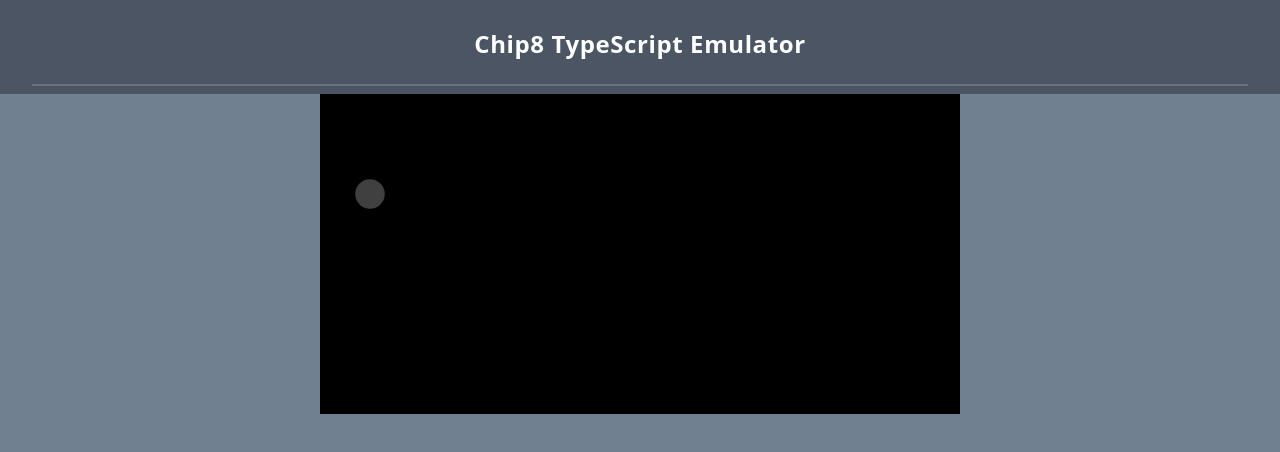
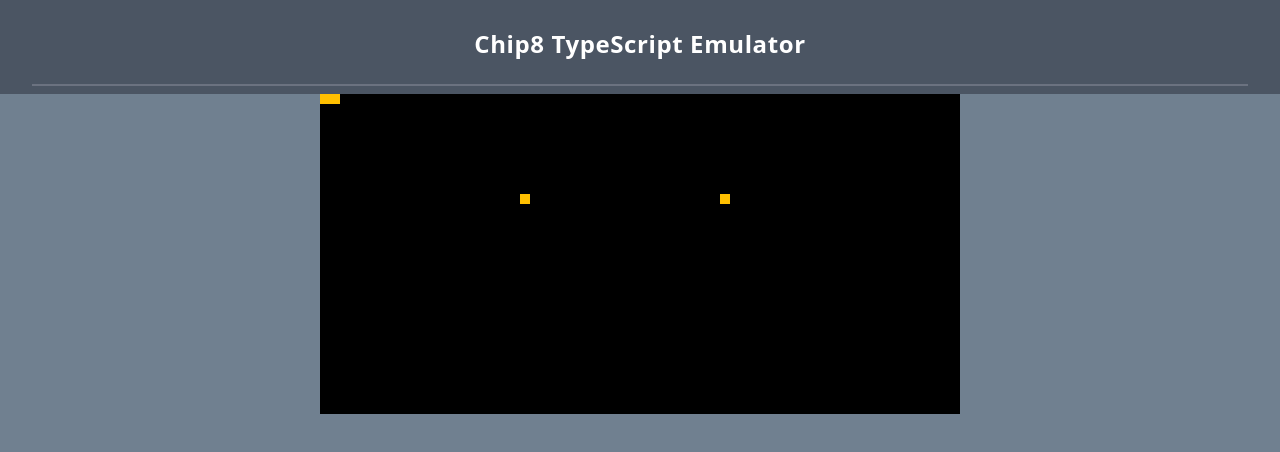
Before and after one commit to technicallynicholas/chip8ts, a React (Vite) app: page / in a window 1280 px wide. Shown: the top 452 px of the page. Built offline with nearby package versions, Linux system fonts and the light colour scheme.

Commit message:
Further modularized renderer/canvas logic.

```diff
--- a/src/App.tsx
+++ b/src/App.tsx
@@ -2,19 +2,15 @@ import { useState } from "react";
 import "./styles/App.css";
 import Header from "./components/header";
 import Canvas from "./components/canvas";
+import Emulator from "./chip8emu/emulator";
 
 function App() {
-  const draw = (ctx: CanvasRenderingContext2D, frameCount: number) => {
-    ctx.clearRect(0, 0, ctx.canvas.width, ctx.canvas.height);
-    ctx.fillStyle = "#404040";
-    ctx.beginPath();
-    ctx.arc(50, 100, 20 * Math.sin(frameCount * 0.05) ** 2, 0, 2 * Math.PI);
-    ctx.fill();
-  };
+  const emulator = new Emulator();
+
   return (
     <div className="App">
       <Header />
-      <Canvas draw={draw} width={640} height={320} />
+      <Canvas draw={emulator.draw} width={640} height={320} />
     </div>
   );
 }
--- a/src/chip8emu/emulator.ts
+++ b/src/chip8emu/emulator.ts
@@ -2,25 +2,12 @@ import Renderer from "../chip8emu/renderer";
 import Speaker from "../chip8emu/speaker";
 
 export default class Emulator {
-  constructor() {}
-
-  setCanvasTarget(canvasId: string) {
-    const canvas = document.getElementById(canvasId);
-    console.log(canvas);
-    if (canvas instanceof HTMLCanvasElement) {
-      canvas.style.backgroundColor = "black";
-      const renderer = new Renderer(
-        canvas.getContext("2d")!,
-        canvas.width,
-        canvas.height,
-        10
-      );
-      renderer.testRender();
-      renderer.render();
-      const speaker = new Speaker();
-      speaker.play(440);
-    } else {
-      console.log("Canvas failed to attach.");
-    }
+  renderer: Renderer;
+  constructor() {
+    this.renderer = new Renderer(10);
+    this.renderer.testRender();
   }
+  draw = (ctx: CanvasRenderingContext2D, frameCount: number) => {
+    this.renderer.render(ctx);
+  };
 }
--- a/src/chip8emu/renderer.ts
+++ b/src/chip8emu/renderer.ts
@@ -1,7 +1,4 @@
 export default class Renderer {
-  private ctx: CanvasRenderingContext2D;
-  private resX: number;
-  private resY: number;
   private scale: number;
   private cols: number;
   private rows: number;
@@ -9,16 +6,8 @@ export default class Renderer {
   private fgColor: string;
   private display: Array<number>;
 
-  constructor(
-    canvasContext: CanvasRenderingContext2D,
-    resolutionX: number,
-    resolutionY: number,
-    resolutionScale: number
-  ) {
+  constructor(resolutionScale: number) {
     //Initalization code.
-    this.ctx = canvasContext;
-    this.resX = resolutionX;
-    this.resY = resolutionY;
     this.scale = resolutionScale;
     this.cols = 64;
     this.rows = 32;
@@ -52,9 +41,9 @@ export default class Renderer {
     this.display = new Array(this.cols * this.rows);
   }
 
-  render() {
+  render(ctx: CanvasRenderingContext2D) {
     //Blank the screen
-    this.ctx.clearRect(0, 0, this.resX, this.resY);
+    ctx.clearRect(0, 0, ctx.canvas.width, ctx.canvas.height);
 
     //Loop the display buffer
     for (let i = 0; i < this.cols * this.rows; i++) {
@@ -65,16 +54,15 @@ export default class Renderer {
       //If the pixel data at this display buffer location is set, draw the pixel.
       if (this.display[i]) {
         //Set color to draw
-        this.ctx.fillStyle = this.fgColor;
+        ctx.fillStyle = this.fgColor;
         //Draw pixel at position xy at current scale
-        this.ctx.fillRect(x, y, this.scale, this.scale);
+        ctx.fillRect(x, y, this.scale, this.scale);
       }
     }
   }
 
   testRender() {
-    this.setPixel(0, 0);
-    this.setPixel(63, 31);
-    console.log("Yassss");
+    this.setPixel(20, 10);
+    this.setPixel(40, 10);
   }
 }
--- a/src/components/hooks/useCanvas.tsx
+++ b/src/components/hooks/useCanvas.tsx
@@ -7,24 +7,22 @@ const useCanvas = (draw: Function) => {
     if (canvasRef.current) {
       const canvas = canvasRef.current;
       const context = canvas.getContext("2d");
+      console.log("How many times does this happen...");
       if (context) {
         let requestAnimationId: number;
         let counter = 0;
         const render = (ctx: CanvasRenderingContext2D) => {
-          ctx.save();
-          ctx.clearRect(0, 0, canvas.width, canvas.height);
+          counter++;
           draw(ctx, counter);
-          ctx.restore();
-          counter++;
-          requestAnimationId = requestAnimationFrame(() => render(ctx));
+          requestAnimationId = window.requestAnimationFrame(() => render(ctx));
         };
         render(context);
         return () => {
-          cancelAnimationFrame(requestAnimationId);
+          window.cancelAnimationFrame(requestAnimationId);
         };
       }
     }
-  });
+  }, [draw]);
   return canvasRef;
 };
 
```
